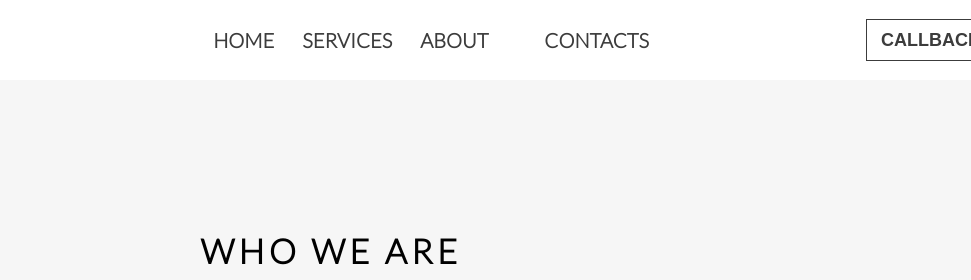
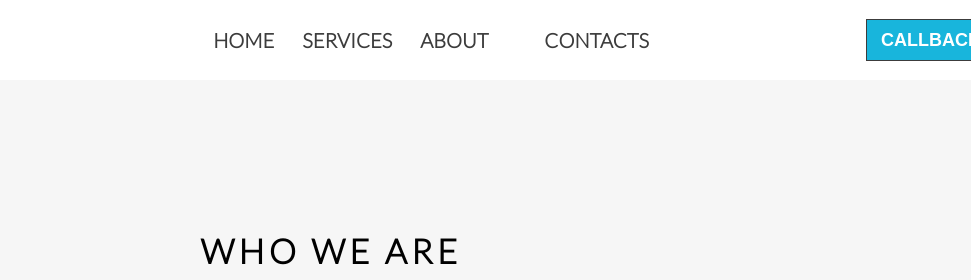
Before and after one commit to yuliia2511/lesson14, a plain HTML site: page index.html in a window 1280 px wide. In both pictures the pointer is over the button "CALLBACK". Shown: the top 280 px of the page, 309-1280 px from the left. Drawn offline with Linux system fonts and the light colour scheme.

Commit message:
commit on dev

```diff
--- a/styles/index.css
+++ b/styles/index.css
@@ -57,6 +57,11 @@ body {
    line-height: 22px;
    text-transform: uppercase;
    color: #3C3C3C;
+}
+
+.btn:hover {
+    background-color: #18B5DC;
+    color: rgba(255, 255, 255, 1);
 }
 
 .about {
```
